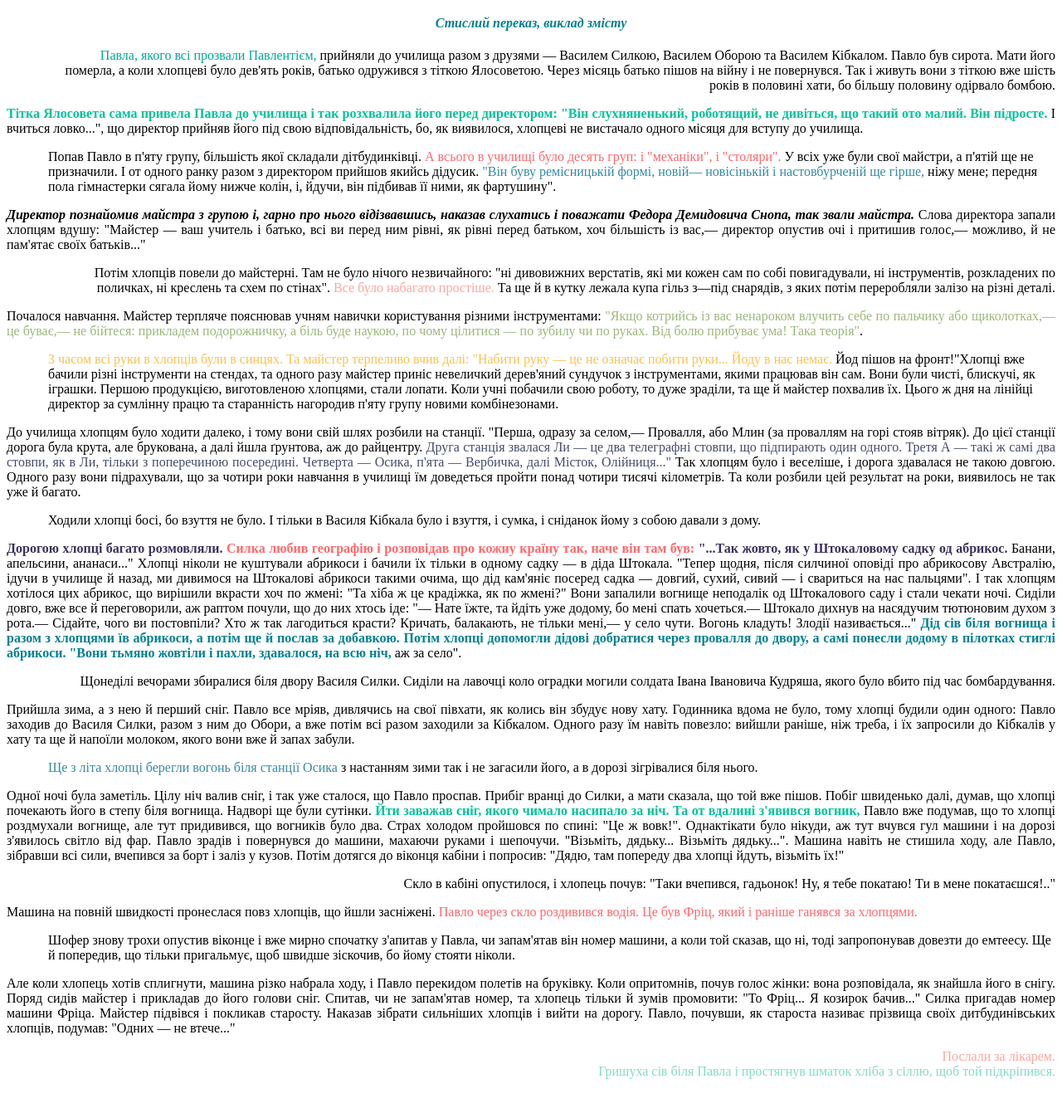
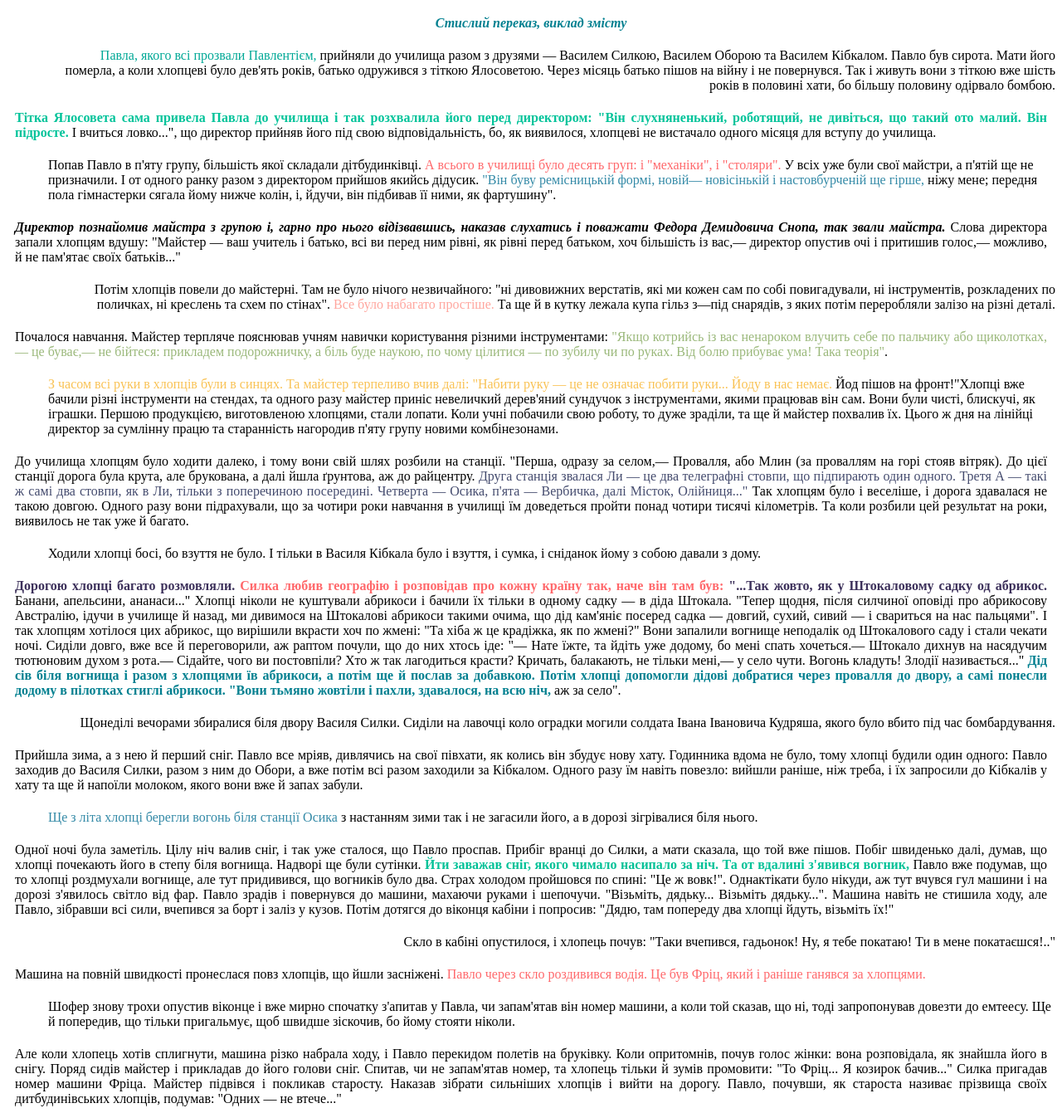
Before and after one commit to aklynovyy/html_tasks, a plain HTML site: page html-mome-tasks/home_task_02.html in a window 1280 px wide. Shown: the part 61-1402 px from the top of the page at 83% size. Before the commit the page ends 1377 px from the top, so only its background shows below. Drawn offline with Linux system fonts and the light colour scheme.

Commit message:
updated home task 2

```diff
--- a/html-mome-tasks/home_task_02.html
+++ b/html-mome-tasks/home_task_02.html
@@ -17,53 +17,53 @@
 		<p style="padding: 0 0 0 50px; text-align: right;">
 			<span style="color: #00A896;">Павла, якого всі прозвали Павлентієм,</span> прийняли до училища разом з друзями — Василем Силкою, Василем Оборою та Василем Кібкалом. Павло був сирота. Мати його померла, а коли хлопцеві було дев'ять років, батько одружився з тіткою Ялосоветою. Через місяць батько пішов на війну і не повернувся. Так і живуть вони з тіткою вже шість років в половині хати, бо більшу половину одірвало бомбою.</p>
 
-		<p style="text-align: justify;">
+		<p style="text-align: justify; padding: 5px 10px">
 			<span style="color: #02C39A;"><b>Тітка Ялосовета сама привела Павла до училища і так розхвалила його перед директором: "Він слухняненький, роботящий, не дивіться, що такий ото малий. Він підросте.</b></span> І вчиться ловко...", що директор прийняв його під свою відповідальність, бо, як виявилося, хлопцеві не вистачало одного місяця для вступу до училища.</p>
 
 		<p style="padding: 0 0 0 50px; text-align: left;">Попав Павло в п'яту групу, більшість якої складали дітбудинківці.
 			<span style="color: #FF686B;">А всього в училищі було десять груп: і "механіки", і "столяри".</span> У всіх уже були свої майстри, а п'ятій ще не призначили. І от одного ранку разом з директором прийшов якийсь дідусик.
 			<span style="color: #348AA7;">"Він буву ремісницькій формі, новій— новісінькій і настовбурченій ще гірше,</span> ніжу мене; передня пола гімнастерки сягала йому нижче колін, і, йдучи, він підбивав її ними, як фартушину".</p>
 
-		<p style="text-align: justify;">
+		<p style="text-align: justify; padding: 5px 10px">
 			<span style="color:348AA7;"><i><b>Директор познайомив майстра з групою і, гарно про нього відізвавшись, наказав слухатись і поважати Федора Демидовича Снопа, так звали майстра.</b></i></span> Слова директора запали хлопцям вдушу: "Майстер — ваш учитель і батько, всі ви перед ним рівні, як рівні перед батьком, хоч більшість із вас,— директор опустив очі і притишив голос,— можливо, й не пам'ятає своїх батьків..."</p>
 
 		<p style="padding: 0 0 0 50px; text-align: right;">Потім хлопців повели до майстерні. Там не було нічого незвичайного: "ні дивовижних верстатів, які ми кожен сам по собі повигадували, ні інструментів, розкладених по поличках, ні креслень та схем по стінах".
 			<span style="color: #FFA69E;">Все було набагато простіше.</span> Та ще й в кутку лежала купа гільз з—під снарядів, з яких потім переробляли залізо на різні деталі.</p>
 
-		<p style="text-align: justify;">Почалося навчання. Майстер терпляче пояснював учням навички користування різними інструментами:
+		<p style="text-align: justify; padding: 5px 10px">Почалося навчання. Майстер терпляче пояснював учням навички користування різними інструментами:
 			<span style="color: #9AB87A;">"Якщо котрийсь із вас ненароком влучить себе по пальчику або щиколотках,— це буває,— не бійтеся: прикладем подорожничку, а біль буде наукою, по чому цілитися — по зубилу чи по руках. Від болю прибуває ума! Така теорія"</span>.</p>
 
 		<p style="padding: 0 0 0 50px; text-align: left;">
 			<span style="color: #F9C254;">З часом всі руки в хлопців були в синцях. Та майстер терпеливо вчив далі: "Набити руку — це не означає побити руки... Йоду в нас немає.</span> Йод пішов на фронт!"Хлопці вже бачили різні інструменти на стендах, та одного разу майстер приніс невеличкий дерев'яний сундучок з інструментами, якими працював він сам. Вони були чисті, блискучі, як іграшки. Першою продукцією, виготовленою хлопцями, стали лопати. Коли учні побачили свою роботу, то дуже зраділи, та ще й майстер похвалив їх. Цього ж дня на лінійці директор за сумлінну працю та старанність нагородив п'яту групу новими комбінезонами.</p>
 
-		<p style="text-align: justify;">До училища хлопцям було ходити далеко, і тому вони свій шлях розбили на станції. "Перша, одразу за селом,— Провалля, або Млин (за проваллям на горі стояв вітряк). До цієї станції дорога була крута, але брукована, а далі йшла ґрунтова, аж до райцентру.
+		<p style="text-align: justify; padding: 5px 10px">До училища хлопцям було ходити далеко, і тому вони свій шлях розбили на станції. "Перша, одразу за селом,— Провалля, або Млин (за проваллям на горі стояв вітряк). До цієї станції дорога була крута, але брукована, а далі йшла ґрунтова, аж до райцентру.
 			<span style="color: #444B6E;">Друга станція звалася Ли — це два телеграфні стовпи, що підпирають один одного. Третя А — такі ж самі два стовпи, як в Ли, тільки з поперечиною посередині. Четверта — Осика, п'ята — Вербичка, далі Місток, Олійниця..."</span> Так хлопцям було і веселіше, і дорога здавалася не такою довгою. Одного разу вони підрахували, що за чотири роки навчання в училищі їм доведеться пройти понад чотири тисячі кілометрів. Та коли розбили цей результат на роки, виявилось не так уже й багато.</p>
 
 		<p style="padding: 0 0 0 50px; text-align: left;">Ходили хлопці босі, бо взуття не було. І тільки в Василя Кібкала було і взуття, і сумка, і сніданок йому з собою давали з дому.</p>
 
-		<p style="text-align: justify;">
+		<p style="text-align: justify; padding: 5px 10px">
 			<span style="color: #3D315B;"><b>Дорогою хлопці багато розмовляли.
 			<span style="color: #FF686B;">Силка любив географію і розповідав про кожну країну так, наче він там був:</span> "...Так жовто, як у Штокаловому садку од абрикос.</b></span> Банани, апельсини, ананаси..." Хлопці ніколи не куштували абрикоси і бачили їх тільки в одному садку — в діда Штокала. "Тепер щодня, після силчиної оповіді про абрикосову Австралію, ідучи в училище й назад, ми дивимося на Штокалові абрикоси такими очима, що дід кам'яніє посеред садка — довгий, сухий, сивий — і свариться на нас пальцями". І так хлопцям хотілося цих абрикос, що вирішили вкрасти хоч по жмені: "Та хіба ж це крадіжка, як по жмені?" Вони запалили вогнище неподалік од Штокалового саду і стали чекати ночі. Сиділи довго, вже все й переговорили, аж раптом почули, що до них хтось іде: "— Нате їжте, та йдіть уже додому, бо мені спать хочеться.— Штокало дихнув на насядучим тютюновим духом з рота.— Сідайте, чого ви постовпіли? Хто ж так лагодиться красти? Кричать, балакають, не тільки мені,— у село чути. Вогонь кладуть! Злодії називається..."
 			<span style="color: #028090;"><b>Дід сів біля вогнища і разом з хлопцями їв абрикоси, а потім ще й послав за добавкою. Потім хлопці допомогли дідові добратися через провалля до двору, а самі понесли додому в пілотках стиглі абрикоси. "Вони тьмяно жовтіли і пахли, здавалося, на всю ніч,</b></span> аж за село".</p>
 
 		<p style="padding: 0 0 0 50px; text-align: right;">Щонеділі вечорами збиралися біля двору Василя Силки. Сиділи на лавочці коло оградки могили солдата Івана Івановича Кудряша, якого було вбито під час бомбардування.</p>
 
-		<p style="text-align: justify;">Прийшла зима, а з нею й перший сніг. Павло все мріяв, дивлячись на свої півхати, як колись він збудує нову хату. Годинника вдома не було, тому хлопці будили один одного: Павло заходив до Василя Силки, разом з ним до Обори, а вже потім всі разом заходили за Кібкалом. Одного разу їм навіть повезло: вийшли раніше, ніж треба, і їх запросили до Кібкалів у хату та ще й напоїли молоком, якого вони вже й запах забули.</p>
+		<p style="text-align: justify; padding: 5px 10px">Прийшла зима, а з нею й перший сніг. Павло все мріяв, дивлячись на свої півхати, як колись він збудує нову хату. Годинника вдома не було, тому хлопці будили один одного: Павло заходив до Василя Силки, разом з ним до Обори, а вже потім всі разом заходили за Кібкалом. Одного разу їм навіть повезло: вийшли раніше, ніж треба, і їх запросили до Кібкалів у хату та ще й напоїли молоком, якого вони вже й запах забули.</p>
 
 		<p style="padding: 0 0 0 50px; text-align: left;">
 			<span style="color: #348AA7;">Ще з літа хлопці берегли вогонь біля станції Осика</span> з настанням зими так і не загасили його, а в дорозі зігрівалися біля нього.</p>
 
-		<p style="text-align: justify;">Одної ночі була заметіль. Цілу ніч валив сніг, і так уже сталося, що Павло проспав. Прибіг вранці до Силки, а мати сказала, що той вже пішов. Побіг швиденько далі, думав, що хлопці почекають його в степу біля вогнища. Надворі ще були сутінки.
+		<p style="text-align: justify; padding: 5px 10px">Одної ночі була заметіль. Цілу ніч валив сніг, і так уже сталося, що Павло проспав. Прибіг вранці до Силки, а мати сказала, що той вже пішов. Побіг швиденько далі, думав, що хлопці почекають його в степу біля вогнища. Надворі ще були сутінки.
 			<span style="color: #00C197;"><b>Йти заважав сніг, якого чимало насипало за ніч. Та от вдалині з'явився вогник,</b></span> Павло вже подумав, що то хлопці роздмухали вогнище, але тут придивився, що вогників було два. Страх холодом пройшовся по спині: "Це ж вовк!". Однактікати було нікуди, аж тут вчувся гул машини і на дорозі з'явилось світло від фар. Павло зрадів і повернувся до машини, махаючи руками і шепочучи. "Візьміть, дядьку... Візьміть дядьку...". Машина навіть не стишила ходу, але Павло, зібравши всі сили, вчепився за борт і заліз у кузов. Потім дотягся до віконця кабіни і попросив: "Дядю, там попереду два хлопці йдуть, візьміть їх!"</p>
 
 		<p style="padding: 0 0 0 50px; text-align: right;">Скло в кабіні опустилося, і хлопець почув: "Таки вчепився, гадьонок! Ну, я тебе покатаю! Ти в мене покатаєшся!.."</p>
 
-		<p style="text-align: justify;">Машина на повній швидкості пронеслася повз хлопців, що йшли засніжені.
+		<p style="text-align: justify; padding: 5px 10px">Машина на повній швидкості пронеслася повз хлопців, що йшли засніжені.
 			<span style="color: #FF686B;">Павло через скло роздивився водія. Це був Фріц, який і раніше ганявся за хлопцями.</span></p>
 
 		<p style="padding: 0 0 0 50px; text-align: left;">Шофер знову трохи опустив віконце і вже мирно спочатку з'апитав у Павла, чи запам'ятав він номер машини, а коли той сказав, що ні, тоді запропонував довезти до емтеесу. Ще й попередив, що тільки пригальмує, щоб швидше зіскочив, бо йому стояти ніколи.</p>
 
-		<p style="text-align: justify;">Але коли хлопець хотів сплигнути, машина різко набрала ходу, і Павло перекидом полетів на бруківку. Коли опритомнів, почув голос жінки: вона розповідала, як знайшла його в снігу. Поряд сидів майстер і прикладав до його голови сніг. Спитав, чи не запам'ятав номер, та хлопець тільки й зумів промовити: "То Фріц... Я козирок бачив..." Силка пригадав номер машини Фріца. Майстер підвівся і покликав старосту. Наказав зібрати сильніших хлопців і вийти на дорогу. Павло, почувши, як староста називає прізвища своїх дитбудинівських хлопців, подумав: "Одних — не втече..."</p>
+		<p style="text-align: justify; padding: 5px 10px">Але коли хлопець хотів сплигнути, машина різко набрала ходу, і Павло перекидом полетів на бруківку. Коли опритомнів, почув голос жінки: вона розповідала, як знайшла його в снігу. Поряд сидів майстер і прикладав до його голови сніг. Спитав, чи не запам'ятав номер, та хлопець тільки й зумів промовити: "То Фріц... Я козирок бачив..." Силка пригадав номер машини Фріца. Майстер підвівся і покликав старосту. Наказав зібрати сильніших хлопців і вийти на дорогу. Павло, почувши, як староста називає прізвища своїх дитбудинівських хлопців, подумав: "Одних — не втече..."</p>
 
 		<p style="padding: 0 0 0 50px; text-align: right;">
 			<span style="color: #FFA69E;">Послали за лікарем.</span> <br>
```
